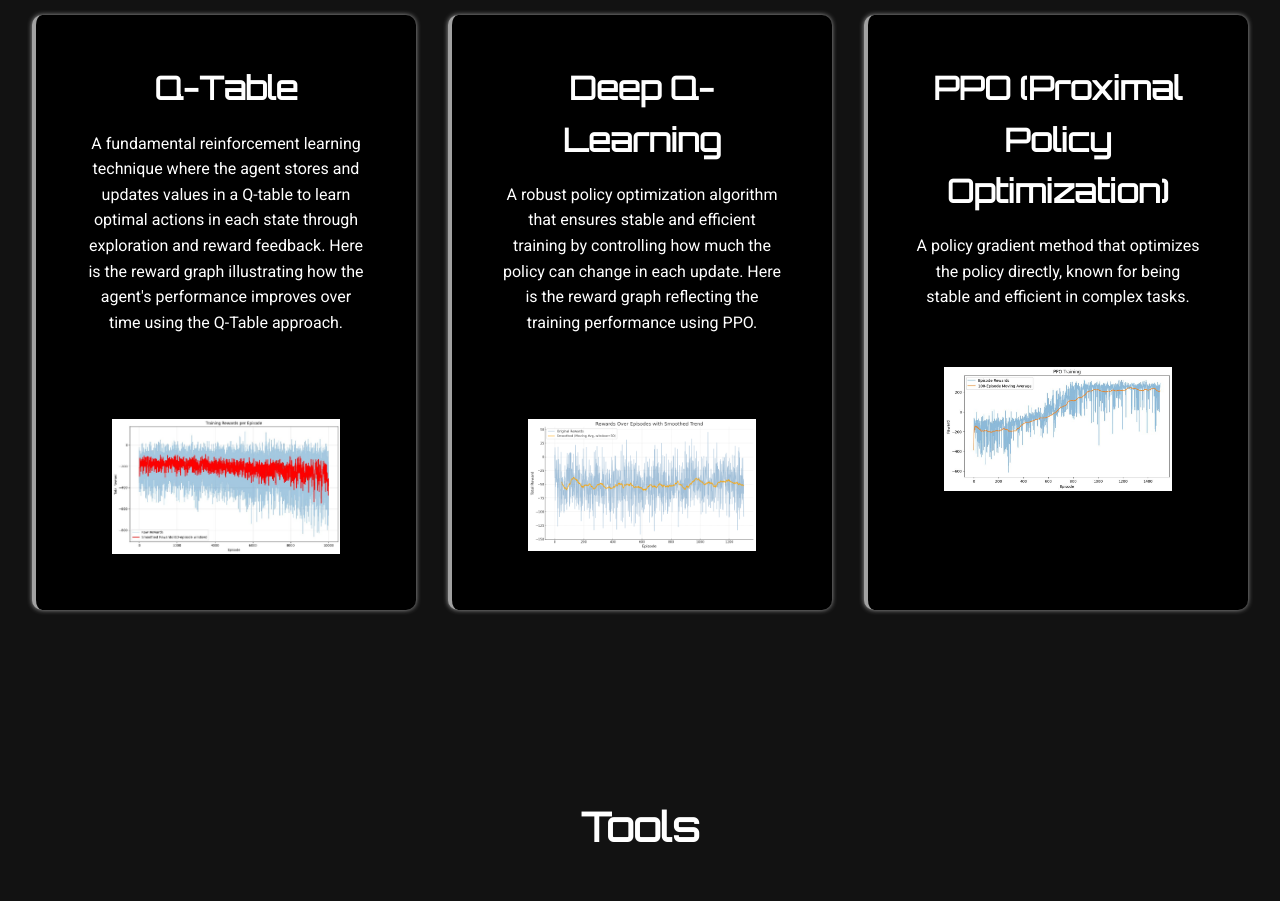
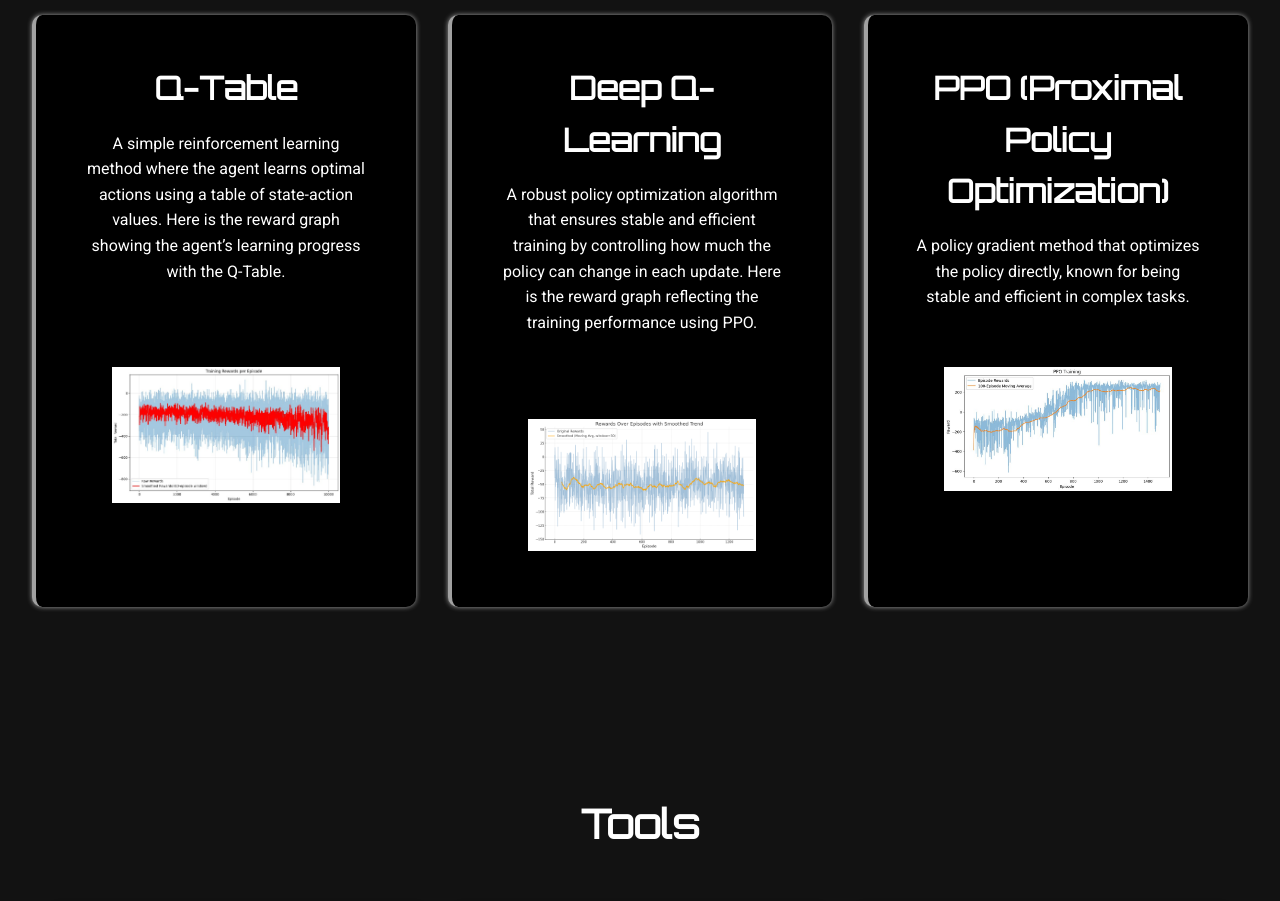
Before and after one commit to astorius761/Astorius, a plain HTML site: page index.html in a window 1280 px wide. Shown: the part 2680-3581 px from the top of the page. Drawn offline with Linux system fonts and the light colour scheme.

Commit message:
Update index.html

```diff
--- a/index.html
+++ b/index.html
@@ -79,8 +79,10 @@
   <div class="algorithm-cards">
     <div class="card">
       <h3>Q-Table</h3>
-      <p>A fundamental reinforcement learning technique where the agent stores and updates values in a Q-table to learn optimal actions in each state through exploration and reward feedback.
-Here is the reward graph illustrating how the agent's performance improves over time using the Q-Table approach.
+      <p>A simple reinforcement learning method where the agent learns optimal actions using a table of state-action values.
+Here is the reward graph showing the agent’s learning progress with the Q-Table.
+
+
 
 </p>
       <br>
```
